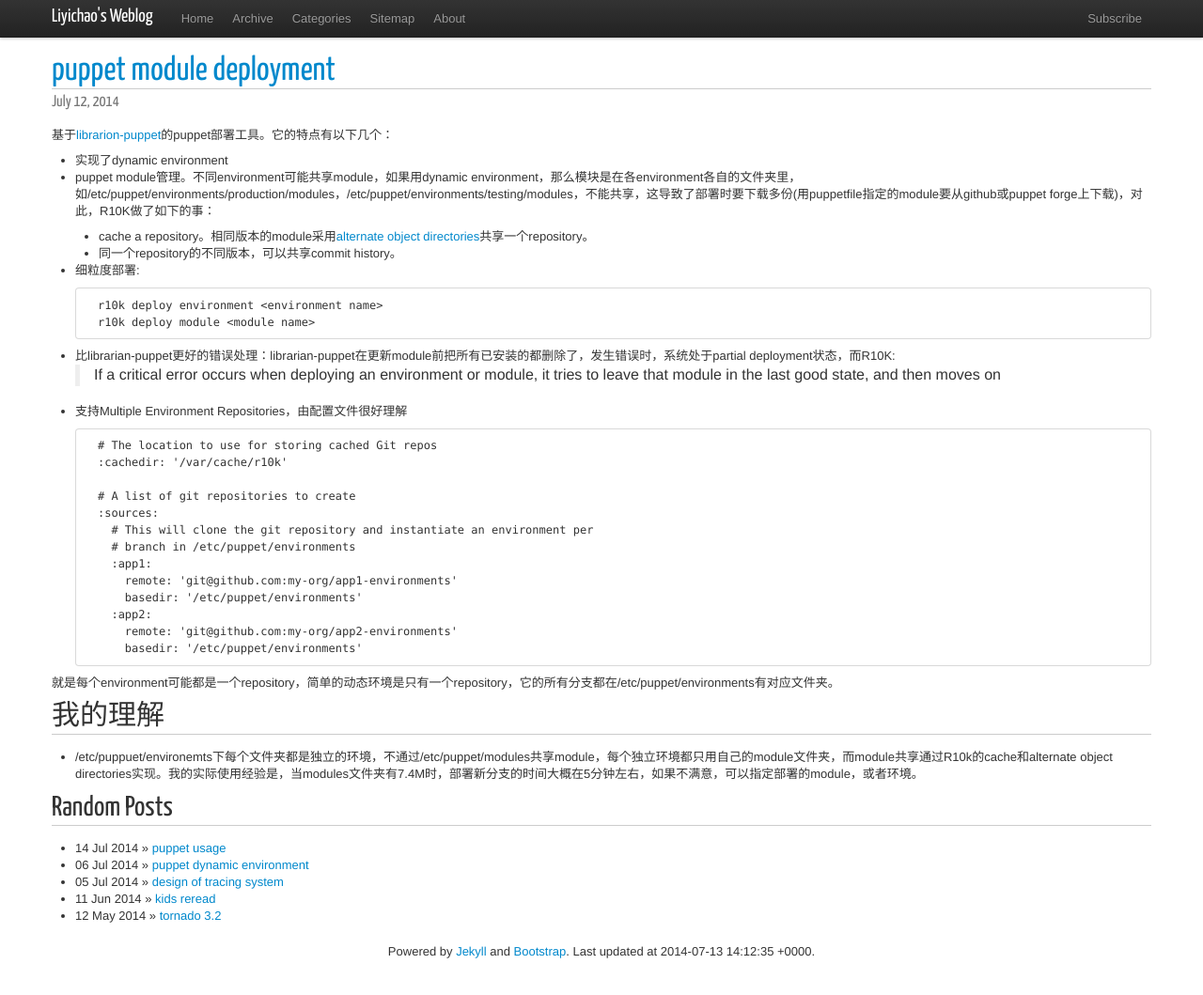
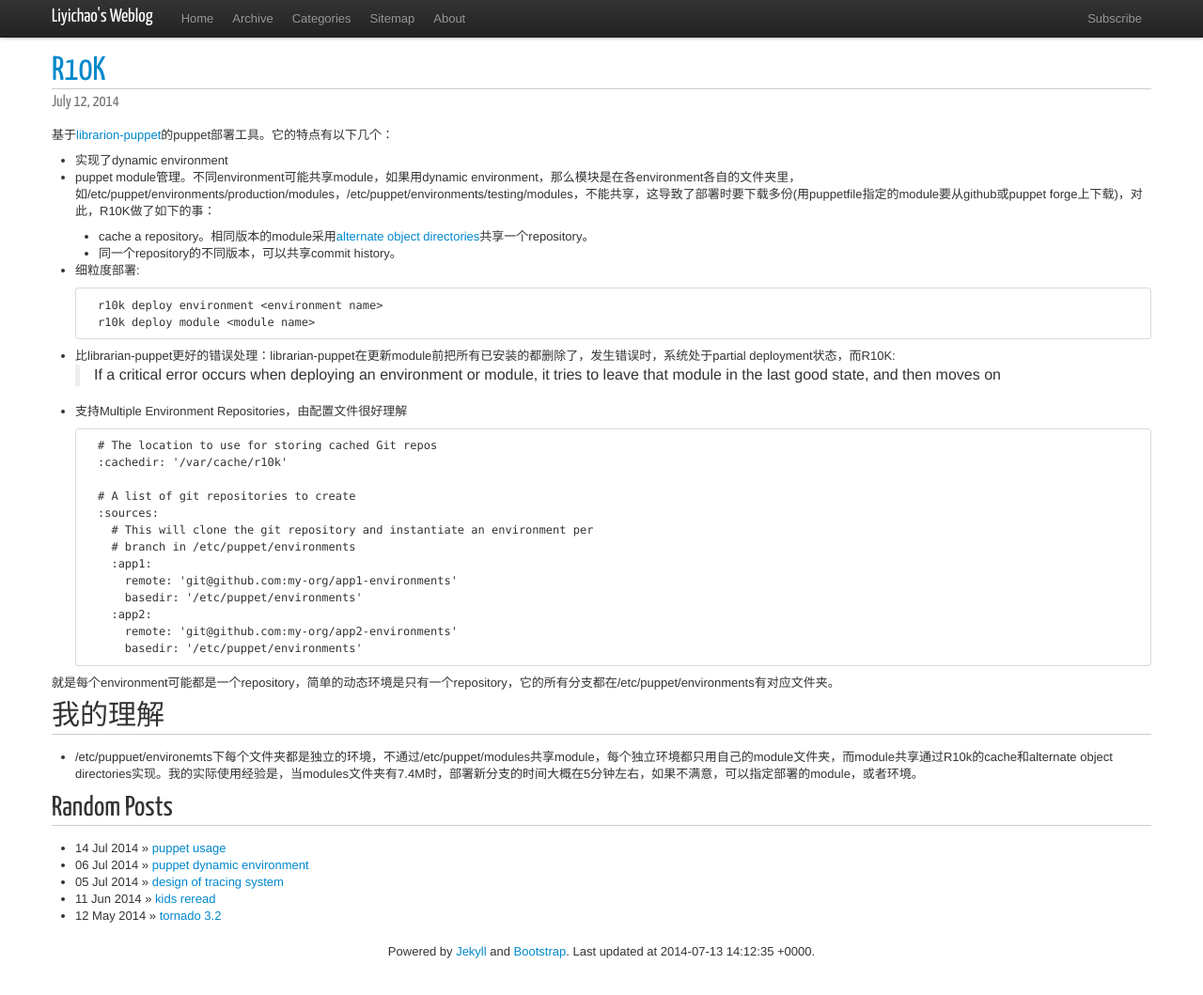
Before and after one commit to liyichao/liyichao.github.io, a Jekyll site: the page built from _posts/2014/2014-07-12-R10K.md, in a window 1280 px wide and 1062 px high. Shown: the top 1059 px of the window at 94% size. Built offline with Jekyll 4.4.1, drawn with Linux system fonts in a browser that asks for light colours; nearby versions of some CDN libraries; Markdown is read by kramdown in place of the engine named in the settings; comment, search, counter and statistics services are not loaded.

Commit message:
change title

```diff
--- a/_posts/2014/2014-07-12-R10K.md
+++ b/_posts/2014/2014-07-12-R10K.md
@@ -1,6 +1,6 @@
 ---
 layout: post
-title: "puppet module deployment"
+title: "R10K"
 category:
 tags: []
 ---
```
